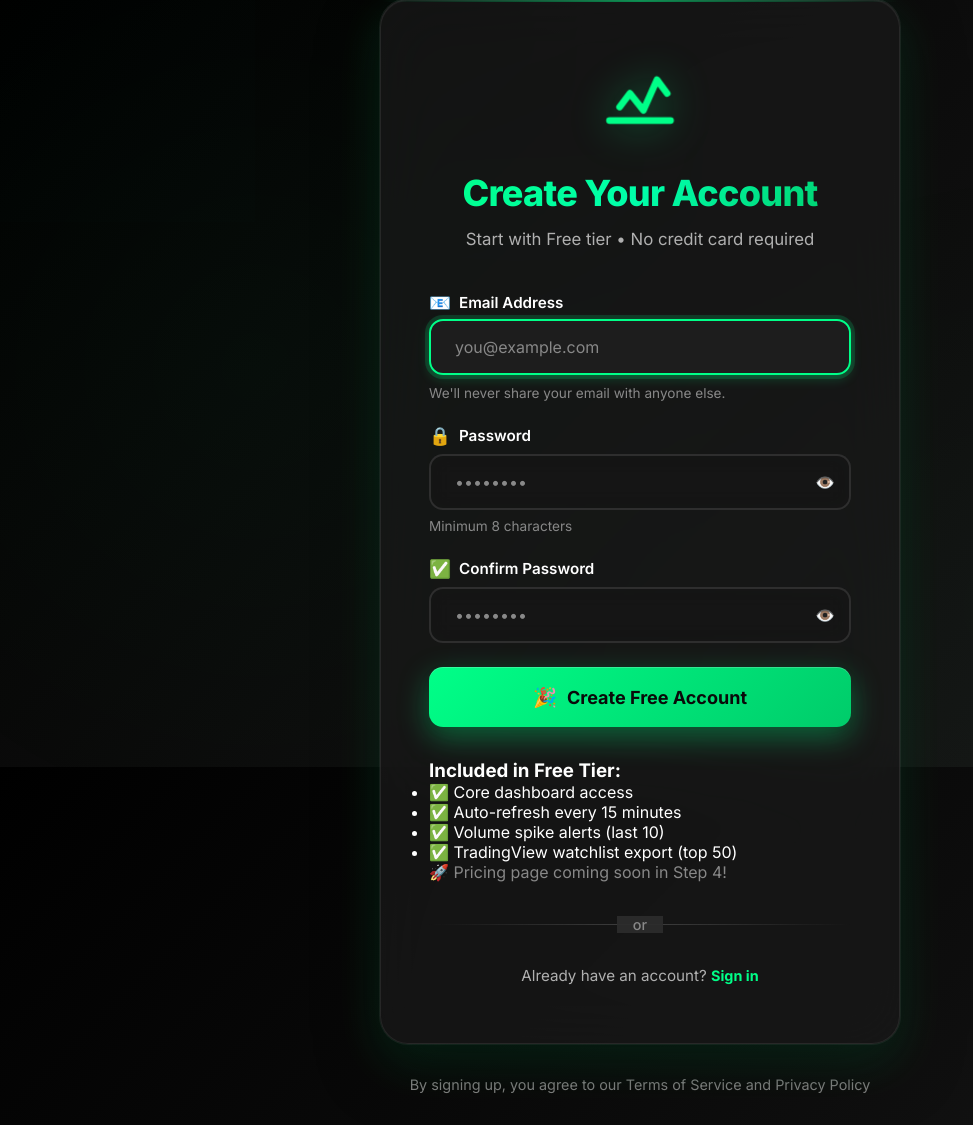
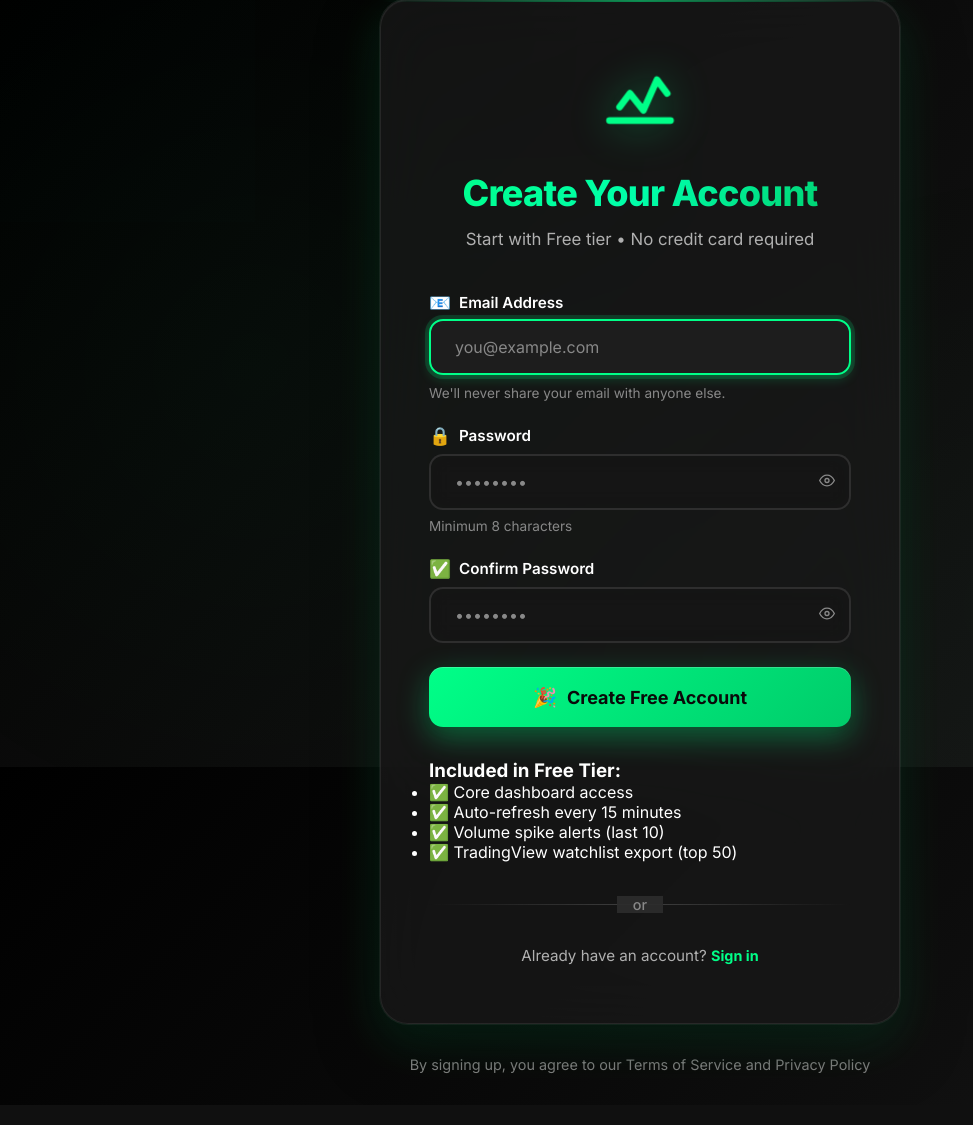
Before and after one commit to NikolaySitnikov/FlashCur, a Flask app: page /register in a window 1280 px wide. Shown: the part 33-1158 px from the top of the page, without its empty margins (0-973 px from the left). After the commit the page ends 1129 px from the top, so only its background shows below. Run offline with Flask 3, Linux system fonts and the light colour scheme.

Commit message:
Improve password toggle with modern SVG icons and remove outdated text
- Replace ugly emoji icons with clean SVG eye icons
- Add proper show/hide password icons (eye with slash for hidden)
- Remove outdated 'Pricing page coming soon in Step 4' text
- Update CSS for proper SVG styling with hover effects
- Modern, professional password visibility toggle

```diff
--- a/static/css/auth.css
+++ b/static/css/auth.css
@@ -523,9 +523,12 @@
 }
 
 .password-toggle-icon {
-    font-size: 16px;
+    width: 16px;
+    height: 16px;
     color: #888;
     transition: color 0.2s ease;
+    stroke: currentColor;
+    fill: none;
 }
 
 .password-toggle:hover .password-toggle-icon {
--- a/templates/register.html
+++ b/templates/register.html
@@ -60,7 +60,10 @@
                         <input type="password" id="password" name="password" class="form-input" placeholder="••••••••"
                             minlength="8" required>
                         <button type="button" class="password-toggle" onclick="togglePassword('password')">
-                            <span class="password-toggle-icon">👁️</span>
+                            <svg class="password-toggle-icon" width="16" height="16" viewBox="0 0 24 24" fill="none" stroke="currentColor" stroke-width="2">
+                                <path d="M1 12s4-8 11-8 11 8 11 8-4 8-11 8-11-8-11-8z"></path>
+                                <circle cx="12" cy="12" r="3"></circle>
+                            </svg>
                         </button>
                     </div>
                     <p class="form-hint">Minimum 8 characters</p>
@@ -75,7 +78,10 @@
                         <input type="password" id="confirm_password" name="confirm_password" class="form-input"
                             placeholder="••••••••" minlength="8" required>
                         <button type="button" class="password-toggle" onclick="togglePassword('confirm_password')">
-                            <span class="password-toggle-icon">👁️</span>
+                            <svg class="password-toggle-icon" width="16" height="16" viewBox="0 0 24 24" fill="none" stroke="currentColor" stroke-width="2">
+                                <path d="M1 12s4-8 11-8 11 8 11 8-4 8-11 8-11-8-11-8z"></path>
+                                <circle cx="12" cy="12" r="3"></circle>
+                            </svg>
                         </button>
                     </div>
                 </div>
@@ -96,11 +102,6 @@
                     <li class="feature-item">✅ Volume spike alerts (last 10)</li>
                     <li class="feature-item">✅ TradingView watchlist export (top 50)</li>
                 </ul>
-                <p class="features-upgrade">
-                    <span class="features-link" style="color: #888888; cursor: default;">
-                        🚀 Pricing page coming soon in Step 4!
-                    </span>
-                </p>
             </div>
 
             <!-- Divider -->
@@ -133,10 +134,16 @@
 
             if (input.type === 'password') {
                 input.type = 'text';
-                toggleIcon.textContent = '🙈';
+                toggleIcon.innerHTML = `
+                    <path d="M17.94 17.94A10.07 10.07 0 0 1 12 20c-7 0-11-8-11-8a18.45 18.45 0 0 1 5.06-5.94M9.9 4.24A9.12 9.12 0 0 1 12 4c7 0 11 8 11 8a18.5 18.5 0 0 1-2.16 3.19m-6.72-1.07a3 3 0 1 1-4.24-4.24"></path>
+                    <line x1="1" y1="1" x2="23" y2="23"></line>
+                `;
             } else {
                 input.type = 'password';
-                toggleIcon.textContent = '👁️';
+                toggleIcon.innerHTML = `
+                    <path d="M1 12s4-8 11-8 11 8 11 8-4 8-11 8-11-8-11-8z"></path>
+                    <circle cx="12" cy="12" r="3"></circle>
+                `;
             }
         }
 
```
Also changed, not shown: templates/login.html (+12 -3 lines).
